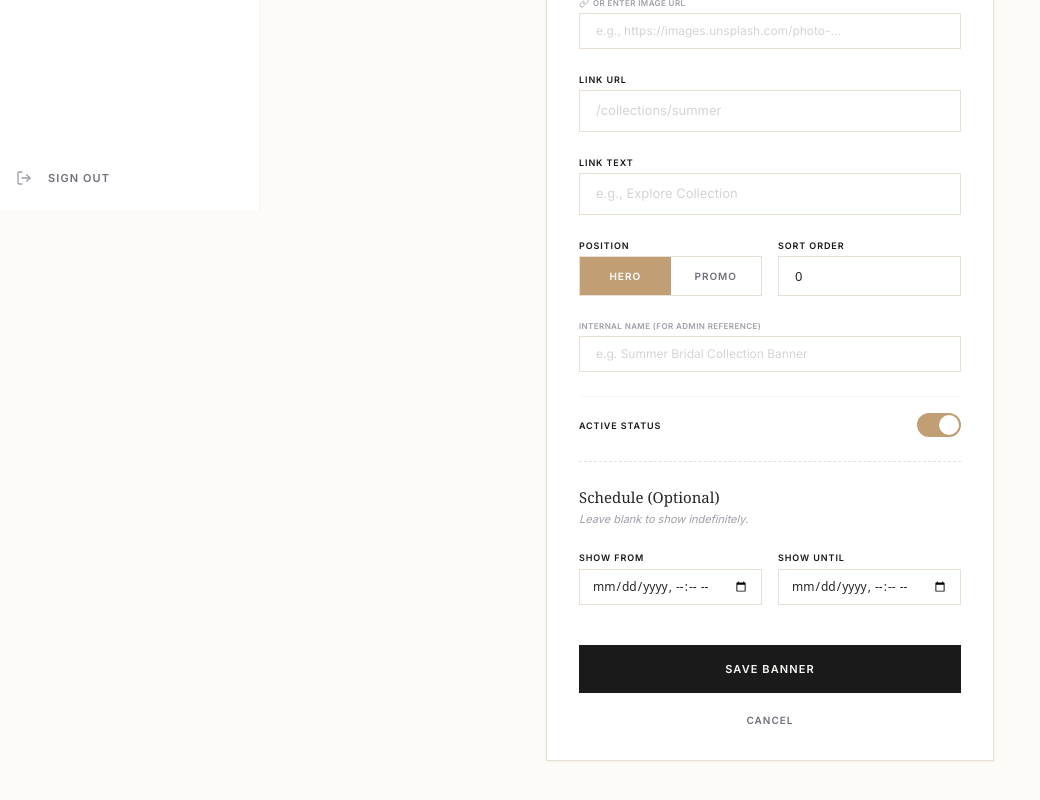
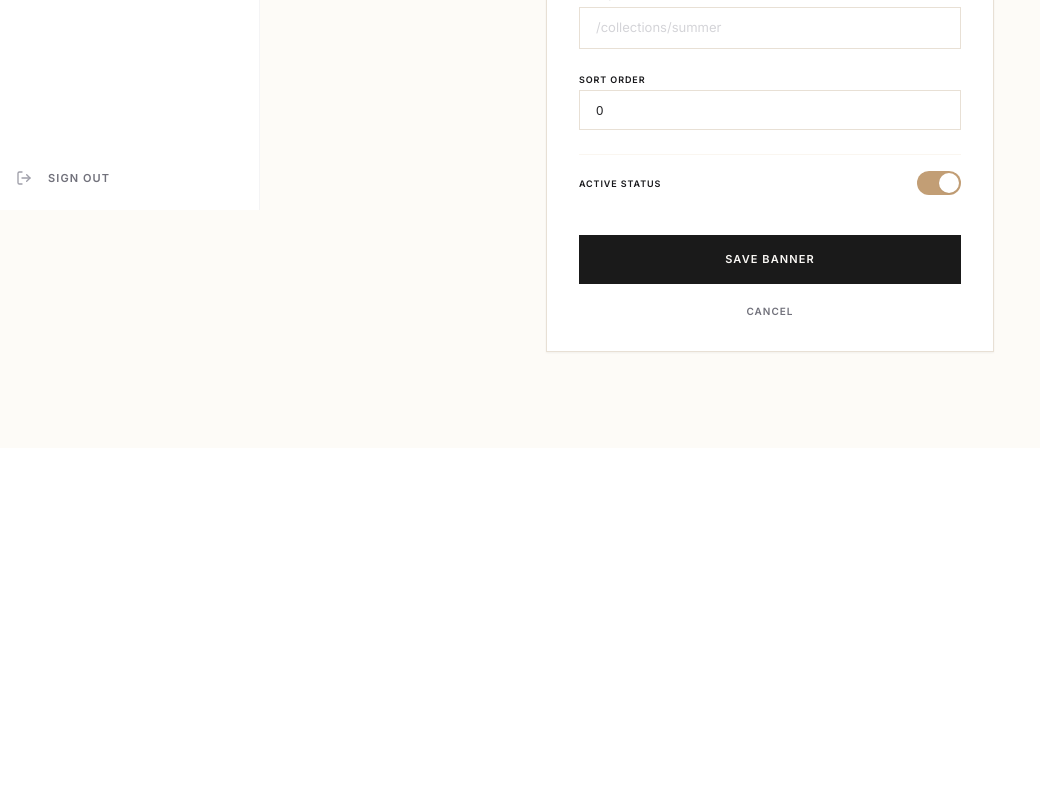
Before and after one commit to wnr-group/mei-admin, a Next.js app: page /banners/add in a window 1280 px wide. Shown: the part 590-1390 px from the top of the page, without its empty margins (0-1040 px from the left). After the commit the page ends 1038 px from the top, so only its background shows below. Built offline with nearby package versions, Linux system fonts and the light colour scheme.

Commit message:
Banner:fix working

```diff
--- a/components/banners/BannerForm.tsx
+++ b/components/banners/BannerForm.tsx
@@ -2,7 +2,8 @@
 
 import React, { useState, useEffect, useRef } from 'react';
 import { useRouter } from 'next/navigation';
-import { fetchBanners, addBanner, updateBanner, Banner } from '@/lib/mockDb';
+import { useBanner, useCreateBanner, useUpdateBanner } from '@/hooks/use-banners';
+import { uploadBannerImage } from '@/services/storage';
 import { Upload, X, Loader2, Link as LinkIcon } from 'lucide-react';
 import Link from 'next/link';
 
@@ -14,58 +15,41 @@ export default function BannerForm({ editId }: BannerFormProps) {
   const router = useRouter();
   const fileInputRef = useRef<HTMLInputElement>(null);
 
+  // Fetch banner details if in edit mode
+  const { data: banner, isLoading: queryLoading, error: queryError } = useBanner(editId || '');
+  const createMutation = useCreateBanner();
+  const updateMutation = useUpdateBanner();
+
   // Form states
-  const [name, setName] = useState('');
   const [title, setTitle] = useState('');
-  const [subtitle, setSubtitle] = useState('');
-  const [image, setImage] = useState('');
+  const [image, setImage] = useState(''); // Stores preview DataURL or image URL
+  const [imageFile, setImageFile] = useState<File | null>(null); // Stores raw File for upload
   const [link, setLink] = useState('');
-  const [linkText, setLinkText] = useState('');
-  const [position, setPosition] = useState<Banner['type']>('HERO');
   const [sortOrder, setSortOrder] = useState(0);
   const [active, setActive] = useState(true);
 
-  // Date schedule states
-  const [showFrom, setShowFrom] = useState('');
-  const [showUntil, setShowUntil] = useState('');
-
   const [isDragging, setIsDragging] = useState(false);
-  const [loading, setLoading] = useState(editId ? true : false);
   const [saving, setSaving] = useState(false);
 
-  // Load existing banner data if in edit mode
+  // Populate form fields when banner data loads
   useEffect(() => {
-    if (!editId) return;
+    if (banner) {
+      setTitle(banner.title || '');
+      setImage(banner.image_url || '');
+      setLink(banner.link_url || '');
+      setSortOrder(banner.sort_order || 0);
+      setActive(banner.is_active ?? true);
+      setImageFile(null);
+    }
+  }, [banner]);
 
-    async function loadBanner() {
-      try {
-        const banners = await fetchBanners();
-        const banner = banners.find((b) => b.id === editId);
-        if (banner) {
-          setName(banner.name || '');
-          setTitle(banner.title);
-          setSubtitle(banner.subtitle || '');
-          setImage(banner.image || '');
-          setLink(banner.link || '');
-          setLinkText(banner.linkText || '');
-          setPosition(banner.type);
-          setSortOrder(banner.sortOrder || 0);
-          setActive(banner.status === 'ACTIVE');
-          setShowFrom(banner.startDate || '');
-          setShowUntil(banner.endDate || '');
-        } else {
-          alert('Banner not found.');
+  // Handle errors if fetching single banner fails
+  useEffect(() => {
+    if (queryError) {
+      alert('Failed to load banner details. Redirecting to banners list...');
       router.push('/banners');
     }
-      } catch (err) {
-        console.error('Failed to load banner details:', err);
-      } finally {
-        setLoading(false);
-      }
-    }
-
-    loadBanner();
-  }, [editId, router]);
+  }, [queryError, router]);
 
   // Drag-and-drop handlers
   const handleDragOver = (e: React.DragEvent) => {
@@ -92,6 +76,7 @@ export default function BannerForm({ editId }: BannerFormProps) {
   };
 
   const processFile = (file: File) => {
+    setImageFile(file);
     const reader = new FileReader();
     reader.onloadend = () => {
       if (typeof reader.result === 'string') {
@@ -114,48 +99,51 @@ export default function BannerForm({ editId }: BannerFormProps) {
       return;
     }
 
-    // Dynamic banner internal name fallback if not specified
-    const finalName = name.trim() || `${title.trim()} Banner`;
-
-    // Date validation
-    if (showFrom && showUntil && new Date(showFrom) > new Date(showUntil)) {
-      alert('Show From date cannot be after the Show Until date.');
+    if (!image.trim()) {
+      alert('Please select a banner image or enter an image URL.');
       return;
     }
 
     setSaving(true);
 
+    try {
+      let finalImageUrl = image;
+
+      // If a local image file was chosen, upload it first
+      if (imageFile) {
+        // Generate a fallback ID if creating new banner
+        const uploadId = editId || `new-${Date.now()}`;
+        finalImageUrl = await uploadBannerImage(imageFile, uploadId);
+      }
+
       const payload = {
-      name: finalName,
         title: title.trim(),
-      subtitle: subtitle.trim(),
-      type: position,
-      status: active ? ('ACTIVE' as const) : ('INACTIVE' as const),
-      startDate: showFrom,
-      endDate: showUntil,
-      image: image.trim(),
-      link: link.trim(),
-      linkText: linkText.trim(),
-      sortOrder: sortOrder
+        image_url: finalImageUrl.trim(),
+        link_url: link.trim() || null,
+        is_active: active,
+        sort_order: sortOrder,
       };
 
-    try {
       if (editId) {
-        await updateBanner({
+        await updateMutation.mutateAsync({
           id: editId,
-          ...payload
+          updates: payload,
         });
       } else {
-        await addBanner(payload);
+        await createMutation.mutateAsync(payload);
       }
+
       router.push('/banners');
-    } catch (err) {
+    } catch (err: unknown) {
       console.error('Failed to save banner:', err);
-      alert('Failed to save banner. Please try again.');
+      const message = err instanceof Error ? err.message : 'Unknown error';
+      alert(`Failed to save banner: ${message}. Please try again.`);
     } finally {
       setSaving(false);
     }
   };
+
+  const loading = editId ? queryLoading : false;
 
   if (loading) {
     return (
@@ -171,7 +159,7 @@ export default function BannerForm({ editId }: BannerFormProps) {
   return (
     <div className="max-w-[480px] mx-auto pt-6 pb-16 font-inter animate-fade-in px-4">
 
-      {/* 1. Breadcrumbs matching screenshot */}
+      {/* 1. Breadcrumbs */}
       <div className="flex items-center text-[10px] tracking-widest uppercase text-zinc-600 font-medium select-none mb-1.5 font-inter">
         <Link href="/banners" className="hover:text-zinc-600 transition-colors">
           BANNERS
@@ -200,20 +188,6 @@ export default function BannerForm({ editId }: BannerFormProps) {
               value={title}
               onChange={(e) => setTitle(e.target.value)}
               placeholder="e.g., Summer Bridal Collection"
-              className="w-full border border-[#E8E0D5] px-4 py-2.5 text-[13px] text-zinc-800 placeholder:text-zinc-300 focus:outline-hidden focus:border-[#B38B5D] transition-colors"
-            />
-          </div>
-
-          {/* SUBTITLE field */}
-          <div className="space-y-1">
-            <label className="block text-[9px] font-bold tracking-widest text-zinc-900 uppercase">
-              SUBTITLE
-            </label>
-            <input
-              type="text"
-              value={subtitle}
-              onChange={(e) => setSubtitle(e.target.value)}
-              placeholder="e.g., Discover the new elegance"
               className="w-full border border-[#E8E0D5] px-4 py-2.5 text-[13px] text-zinc-800 placeholder:text-zinc-300 focus:outline-hidden focus:border-[#B38B5D] transition-colors"
             />
           </div>
@@ -259,6 +233,7 @@ export default function BannerForm({ editId }: BannerFormProps) {
                     onClick={(e) => {
                       e.stopPropagation();
                       setImage('');
+                      setImageFile(null);
                     }}
                     className="absolute right-2 top-2 bg-black/60 hover:bg-black text-white rounded-full p-1.5 transition-colors cursor-pointer z-10"
                   >
@@ -286,8 +261,11 @@ export default function BannerForm({ editId }: BannerFormProps) {
               </label>
               <input
                 type="text"
-                value={image}
-                onChange={(e) => setImage(e.target.value)}
+                value={imageFile ? '' : image}
+                onChange={(e) => {
+                  setImage(e.target.value);
+                  setImageFile(null);
+                }}
                 placeholder="e.g., https://images.unsplash.com/photo-..."
                 className="w-full border border-[#E8E0D5] px-4 py-2 text-[12px] text-zinc-700 placeholder:text-zinc-300 focus:outline-hidden focus:border-[#B38B5D] transition-colors"
               />
@@ -308,49 +286,6 @@ export default function BannerForm({ editId }: BannerFormProps) {
             />
           </div>
 
-          {/* LINK TEXT field */}
-          <div className="space-y-1">
-            <label className="block text-[9px] font-bold tracking-widest text-zinc-900 uppercase">
-              LINK TEXT
-            </label>
-            <input
-              type="text"
-              value={linkText}
-              onChange={(e) => setLinkText(e.target.value)}
-              placeholder="e.g., Explore Collection"
-              className="w-full border border-[#E8E0D5] px-4 py-2.5 text-[13px] text-zinc-800 placeholder:text-zinc-300 focus:outline-hidden focus:border-[#B38B5D] transition-colors"
-            />
-          </div>
-
-          {/* POSITION and SORT ORDER side-by-side */}
-          <div className="grid grid-cols-2 gap-4">
-
-            {/* POSITION control */}
-            <div className="space-y-1">
-              <label className="block text-[9px] font-bold tracking-widest text-zinc-900 uppercase">
-                POSITION
-              </label>
-              <div className="flex border border-[#E8E0D5] rounded-none overflow-hidden h-[40px]">
-                {['HERO', 'PROMO'].map((pos) => {
-                  const isActive = position === pos;
-                  return (
-                    <button
-                      key={pos}
-                      type="button"
-                      onClick={() => setPosition(pos as Banner['type'])}
-                      className={`flex-1 text-[10px] font-bold tracking-widest uppercase transition-all duration-150 text-center cursor-pointer ${
-                        isActive
-                          ? 'bg-[#C29E75] text-white border-none'
-                          : 'bg-white text-zinc-500 hover:bg-zinc-50 hover:text-zinc-700 border-r border-[#E8E0D5] last:border-none'
-                      }`}
-                    >
-                      {pos}
-                    </button>
-                  );
-                })}
-              </div>
-            </div>
-
           {/* SORT ORDER field */}
           <div className="space-y-1">
             <label className="block text-[9px] font-bold tracking-widest text-zinc-900 uppercase">
@@ -363,22 +298,6 @@ export default function BannerForm({ editId }: BannerFormProps) {
               onChange={(e) => setSortOrder(parseInt(e.target.value, 10) || 0)}
               placeholder="0"
               className="w-full border border-[#E8E0D5] px-4 py-2.5 text-[13px] text-zinc-800 focus:outline-hidden focus:border-[#B38B5D] transition-colors font-sans h-[40px]"
-              />
-            </div>
-
-          </div>
-
-          {/* Internal Name (Internal classification, optional) */}
-          <div className="space-y-1">
-            <label className="block text-[8px] font-bold tracking-wider text-zinc-400 uppercase">
-              INTERNAL NAME (FOR ADMIN REFERENCE)
-            </label>
-            <input
-              type="text"
-              value={name}
-              onChange={(e) => setName(e.target.value)}
-              placeholder="e.g. Summer Bridal Collection Banner"
-              className="w-full border border-[#E8E0D5] px-4 py-2 text-[12px] text-zinc-700 placeholder:text-zinc-300 focus:outline-hidden focus:border-[#B38B5D] transition-colors"
             />
           </div>
 
@@ -402,50 +321,6 @@ export default function BannerForm({ editId }: BannerFormProps) {
                 }`}
               />
             </button>
-          </div>
-
-          {/* Schedule (Optional) divider */}
-          <div className="border-t border-dashed border-[#E8E0D5] my-6" />
-
-          {/* Schedule Header */}
-          <div className="space-y-0.5">
-            <h3 className="font-serif text-[15px] font-medium text-zinc-800">
-              Schedule (Optional)
-            </h3>
-            <p className="text-[11px] text-zinc-400 font-inter font-light italic">
-              Leave blank to show indefinitely.
-            </p>
-          </div>
-
-          {/* Schedule Dates pickers */}
-          <div className="grid grid-cols-2 gap-4">
-
-            {/* SHOW FROM */}
-            <div className="space-y-1">
-              <label className="block text-[9px] font-bold tracking-widest text-zinc-900 uppercase">
-                SHOW FROM
-              </label>
-              <input
-                type="datetime-local"
-                value={showFrom}
-                onChange={(e) => setShowFrom(e.target.value)}
-                className="w-full border border-[#E8E0D5] px-3 py-2 text-[12px] text-zinc-800 bg-white focus:outline-hidden focus:border-[#B38B5D] transition-colors font-sans"
-              />
-            </div>
-
-            {/* SHOW UNTIL */}
-            <div className="space-y-1">
-              <label className="block text-[9px] font-bold tracking-widest text-zinc-900 uppercase">
-                SHOW UNTIL
-              </label>
-              <input
-                type="datetime-local"
-                value={showUntil}
-                onChange={(e) => setShowUntil(e.target.value)}
-                className="w-full border border-[#E8E0D5] px-3 py-2 text-[12px] text-zinc-800 bg-white focus:outline-hidden focus:border-[#B38B5D] transition-colors font-sans"
-              />
-            </div>
-
           </div>
 
           {/* Action buttons */}
--- a/hooks/use-banners.ts
+++ b/hooks/use-banners.ts
@@ -1,7 +1,7 @@
 'use client'
 
 import { useQuery, useMutation, useQueryClient } from '@tanstack/react-query'
-import { getBanners, createBanner, updateBanner, deleteBanner } from '@/services/banners'
+import { getBanners, createBanner, updateBanner, deleteBanner, getBannerById } from '@/services/banners'
 import type { BannerInsert, BannerUpdate } from '@/types'
 
 type GetBannersOptions = Parameters<typeof getBanners>[0]
@@ -11,6 +11,14 @@ export function useBanners(options?: GetBannersOptions) {
     queryKey: ['banners', options],
     queryFn: () => getBanners(options),
     select: (data) => data.banners,
+  })
+}
+
+export function useBanner(id: string) {
+  return useQuery({
+    queryKey: ['banners', id],
+    queryFn: () => getBannerById(id),
+    enabled: !!id,
   })
 }
 
--- a/services/banners.ts
+++ b/services/banners.ts
@@ -22,6 +22,20 @@ export async function getBanners(options: GetBannersOptions = {}) {
 
   if (error) throw toAppError(new Error(error.message))
   return { banners: (data as Banner[] | null) ?? [], total: count ?? 0 }
+}
+
+export async function getBannerById(id: string): Promise<Banner> {
+  const supabase = createClient()
+  const { data, error } = await supabase
+    .from('banners')
+    .select('*')
+    .eq('id', id)
+    .is('deleted_at', null)
+    .single()
+
+  if (error) throw toAppError(new Error(error.message))
+  if (!data) throw new AppError('NOT_FOUND', 'Banner not found')
+  return data as Banner
 }
 
 export async function createBanner(banner: BannerInsert) {
--- a/services/storage.ts
+++ b/services/storage.ts
@@ -66,3 +66,34 @@ export async function deleteCategoryImage(imageUrl: string): Promise<void> {
   const { error } = await supabase.storage.from(CATEGORY_BUCKET).remove([path])
   if (error) throw toAppError(error)
 }
+
+export async function uploadBannerImage(file: File, bannerId: string): Promise<string> {
+  const validationError = validateImageFile(file)
+  if (validationError) {
+    throw new AppError('VALIDATION_ERROR', validationError.message)
+  }
+
+  const supabase = createClient()
+  const ext = file.name.split('.').pop() ?? 'jpg'
+  const path = `banners/${bannerId}/${Date.now()}.${ext}`
+
+  const { error } = await supabase.storage
+    .from('category-images')
+    .upload(path, file, { upsert: true, contentType: file.type })
+
+  if (error) throw toAppError(error)
+
+  const { data } = supabase.storage.from('category-images').getPublicUrl(path)
+  return data.publicUrl
+}
+
+export async function deleteBannerImage(imageUrl: string): Promise<void> {
+  const supabase = createClient()
+  const marker = `/storage/v1/object/public/category-images/`
+  const idx = imageUrl.indexOf(marker)
+  if (idx === -1) return
+  const path = imageUrl.slice(idx + marker.length)
+
+  const { error } = await supabase.storage.from('category-images').remove([path])
+  if (error) throw toAppError(error)
+}
```
Lines whose indentation alone changed are shown as unchanged.
